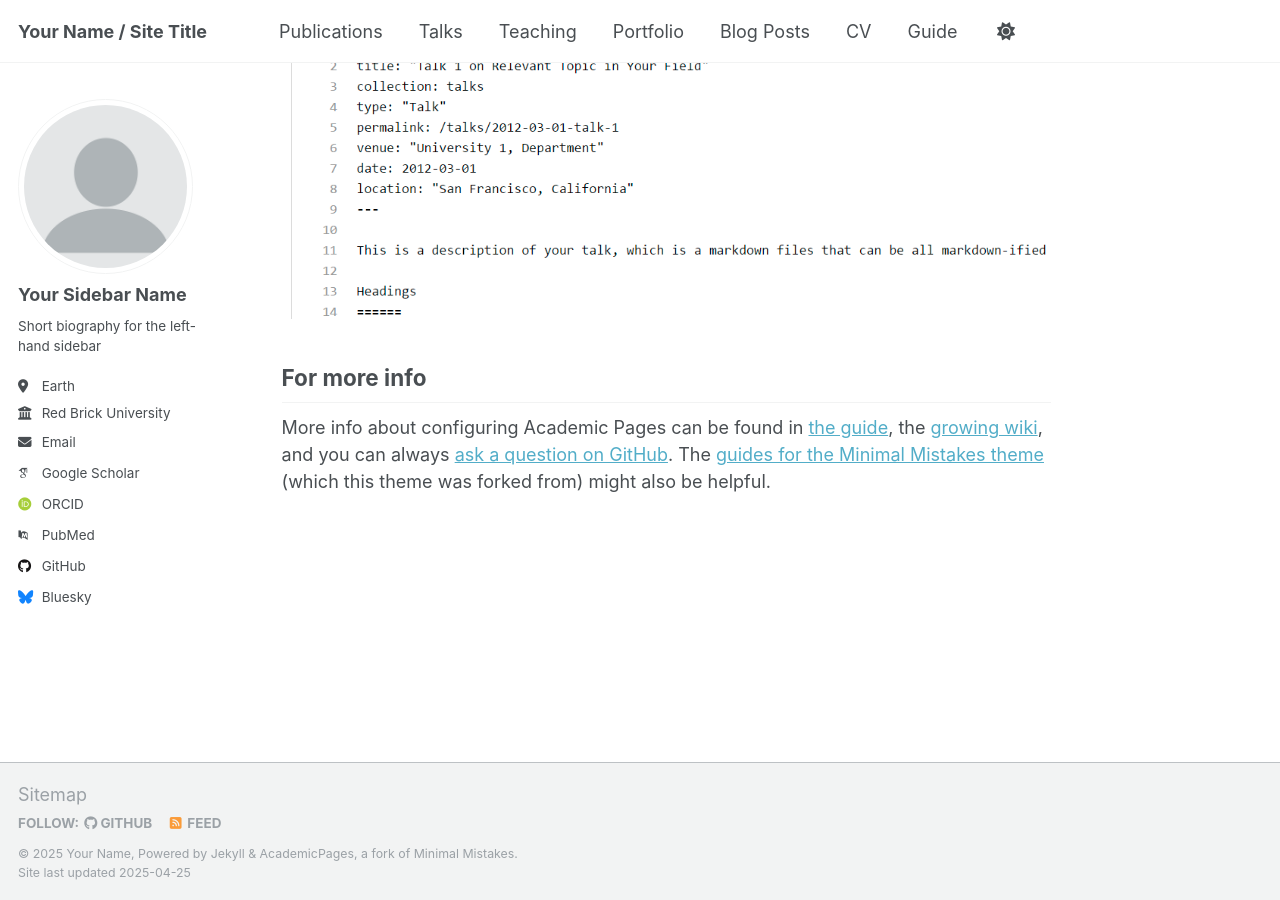
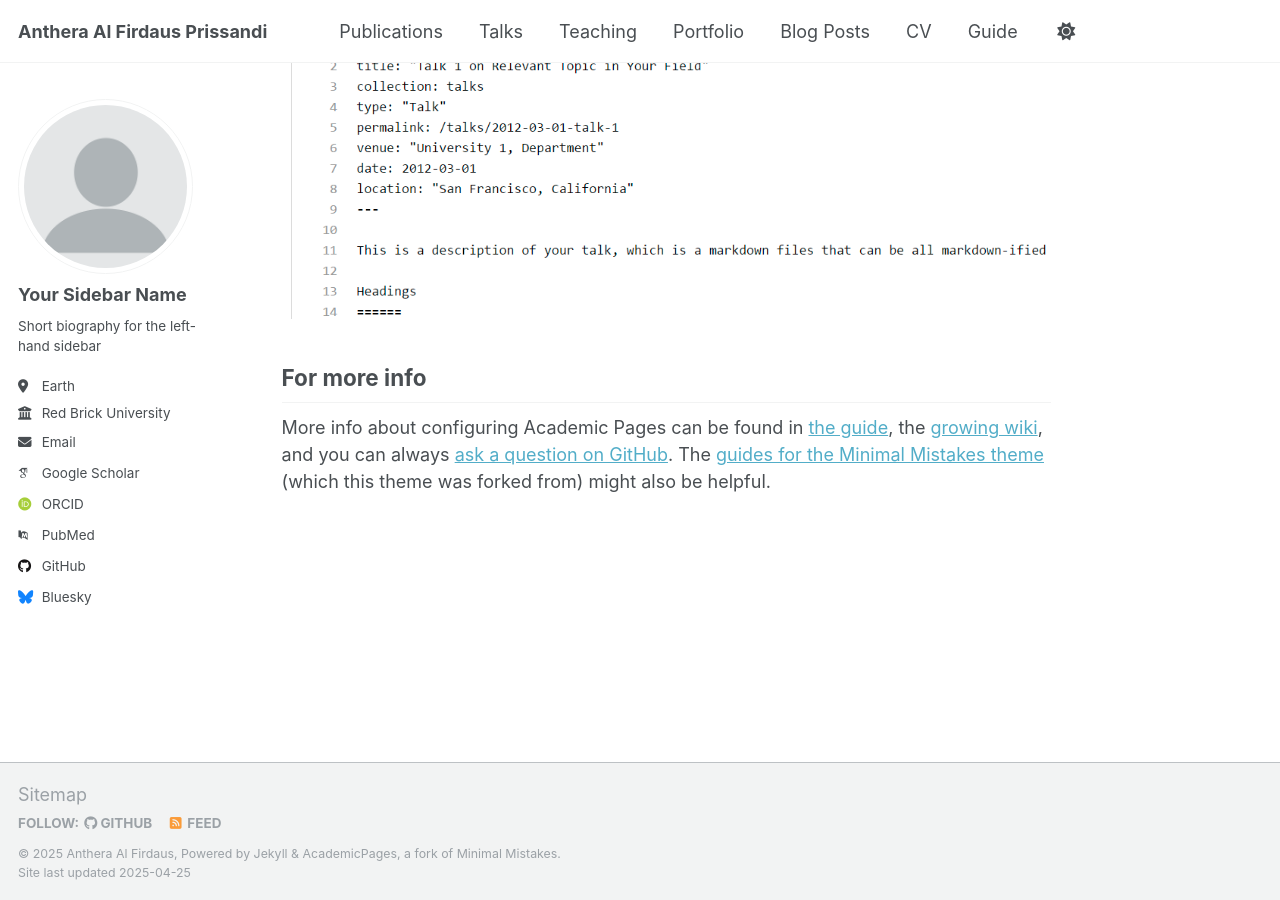
Before and after one commit to therahendrawan/Anthera.github.io, a Jekyll site: the page built from _pages/about.md, in a window 1280 px wide and 900 px high, scrolled down 2636 px. Built offline with Jekyll 4.4.1, drawn with Linux system fonts in a browser that asks for light colours; some web fonts are replaced.

Commit message:
Update _config.yml

```diff
--- a/_config.yml
+++ b/_config.yml
@@ -9,9 +9,9 @@
 # Basic Site Settings
 locale                   : "en-US"
 site_theme               : "default"
-title                    : "Your Name / Site Title"
+title                    : "Anthera Al Firdaus Prissandi"
 title_separator          : "-"
-name                     : &name "Your Name"
+name                     : &name "Anthera Al Firdaus"
 description              : &description "personal description"
 url                      : https://academicpages.github.io # the base hostname & protocol for your site e.g. "https://[your GitHub username].github.io"
 baseurl                  : "" # the subpath of your site, e.g. "/blog"
```
